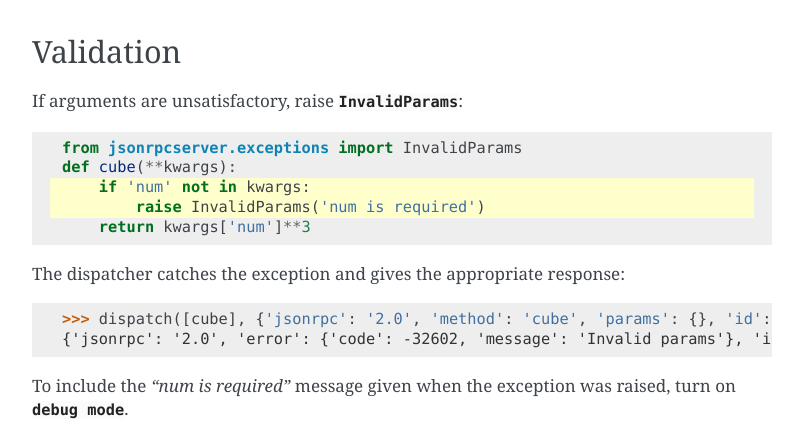
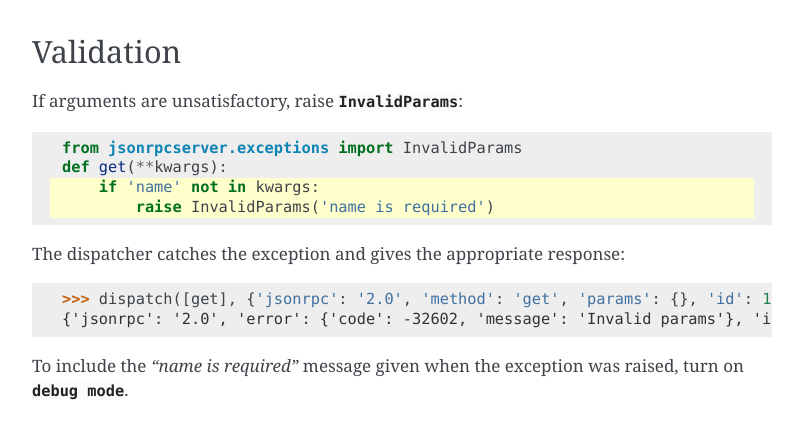
Before and after one commit to explodinglabs/jsonrpcserver, a Sphinx documentation site: the page built from doc/api.rst, in a window 1280 px wide. Shown: the part 687-1127 px from the top of the page, without its empty margins (238-1041 px from the left). Built offline with Sphinx 7.4.7, drawn with Linux system fonts in a browser that asks for light colours.

Commit message:
Adjust docs

```diff
--- a/doc/api.rst
+++ b/doc/api.rst
@@ -31,20 +31,19 @@ If arguments are unsatisfactory, raise :class:`InvalidParams
     :emphasize-lines: 3-4
 
     from jsonrpcserver.exceptions import InvalidParams
-    def cube(**kwargs):
-        if 'num' not in kwargs:
-            raise InvalidParams('num is required')
-        return kwargs['num']**3
+    def get(**kwargs):
+        if 'name' not in kwargs:
+            raise InvalidParams('name is required')
 
 The dispatcher catches the exception and gives the appropriate response:
 
 .. code-block:: python
 
-    >>> dispatch([cube], {'jsonrpc': '2.0', 'method': 'cube', 'params': {}, 'id': 1})
+    >>> dispatch([get], {'jsonrpc': '2.0', 'method': 'get', 'params': {}, 'id': 1})
     {'jsonrpc': '2.0', 'error': {'code': -32602, 'message': 'Invalid params'}, 'id': 1}
 
-To include the *"num is required"* message given when the exception was raised,
-turn on :mod:`debug mode <config.debug>`.
+To include the *"name is required"* message given when the exception was
+raised, turn on :mod:`debug mode <config.debug>`.
 
 Configuration
 =============
```
Also changed, not shown: 1 other file.
